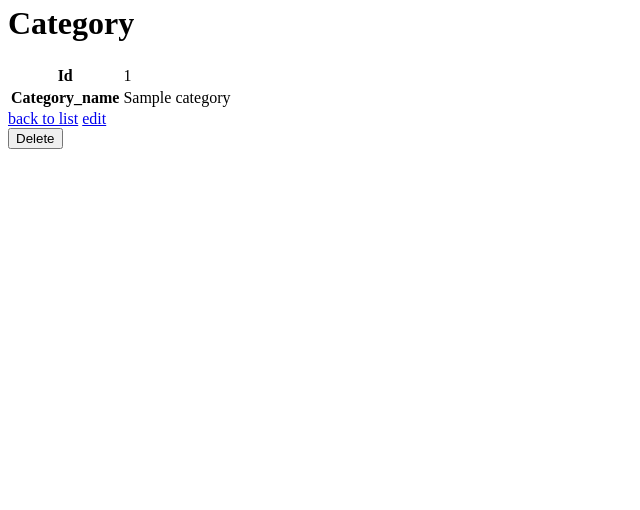
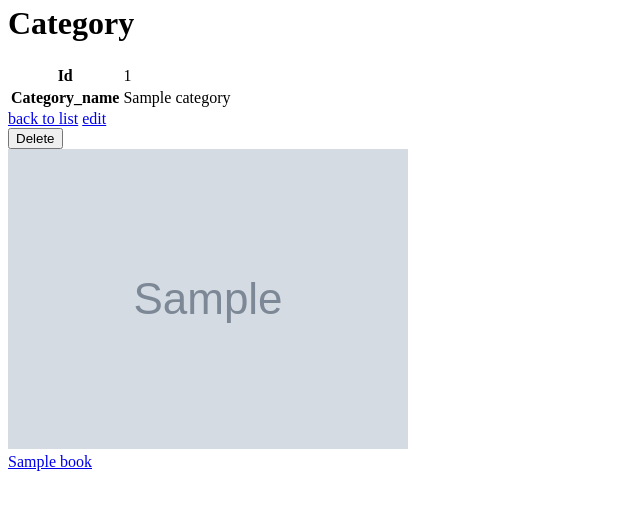
Before and after one commit to NoahBoos/INFO4_Projet, a Symfony app: template templates/category/show.html.twig in a window 1280 px wide. Shown: the part 42-552 px from the top of the page, without its empty margins (0-640 px from the left). Run offline with Twig, Linux system fonts and the light colour scheme; the template is opened without the code that fills it: most values are stand-ins (such as "Sample title", 1, 10 or a date in 2020); grey boxes marked "Sample" are stand-in pictures; some libraries are stand-ins or nearby versions.

Commit message:
Features - Now shows books related to a category

```diff
--- a/templates/category/show.html.twig
+++ b/templates/category/show.html.twig
@@ -23,4 +23,18 @@
     <a href="{{ path('app_category_edit', {'id': category.id}) }}">edit</a>
 
     {{ include('category/_delete_form.html.twig') }}
+
+    <section>
+        {% for book in books %}
+            {% include('/components/_cardBook.html.twig') with {
+                'img': book.bookCover,
+                'title': book.bookTitle,
+                'author': book.bookAuthor.authorName,
+                'editor': book.bookEditor.editorName,
+                'bookId': book.id,
+                'authorId': book.bookAuthor.id,
+                'editorId': book.bookEditor.id,
+            } %}
+        {% endfor %}
+    </section>
 {% endblock %}
```
Also changed, not shown: src/Controller/CategoryController.php (+12 -2 lines).
